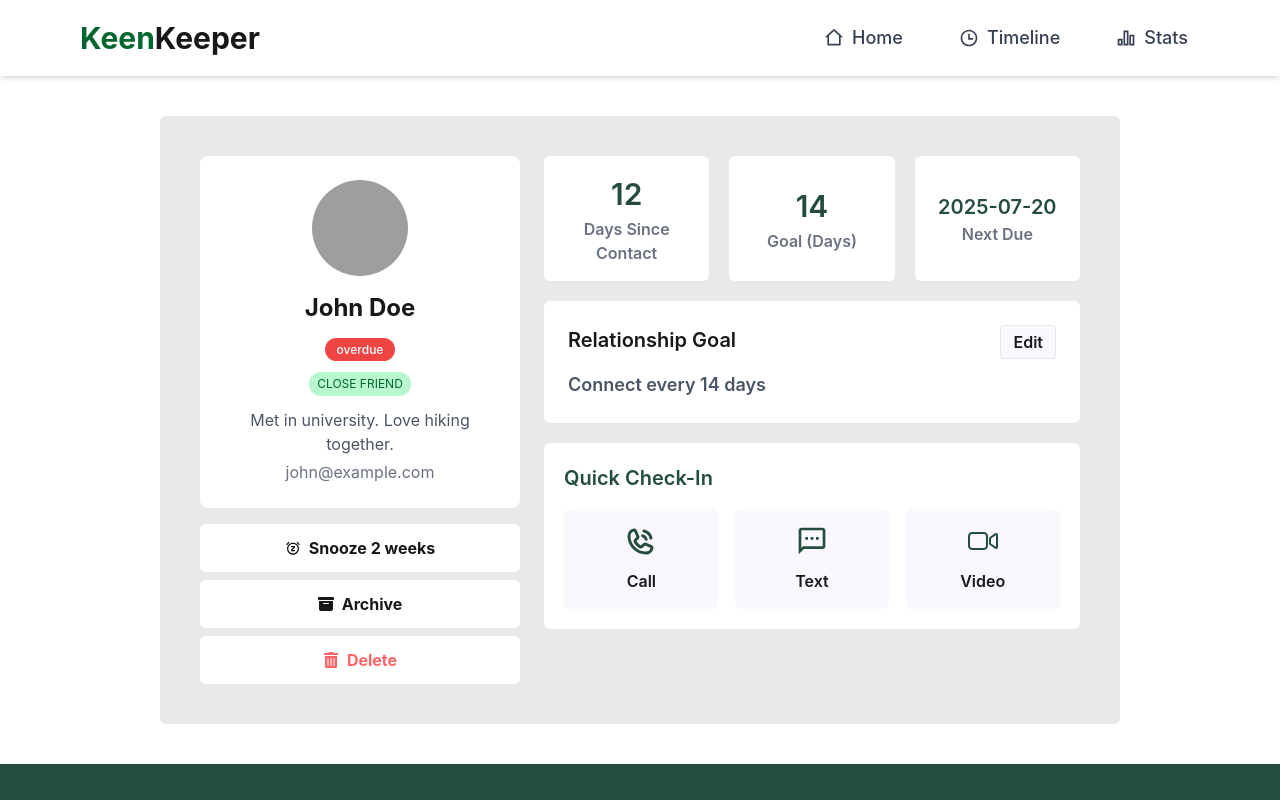
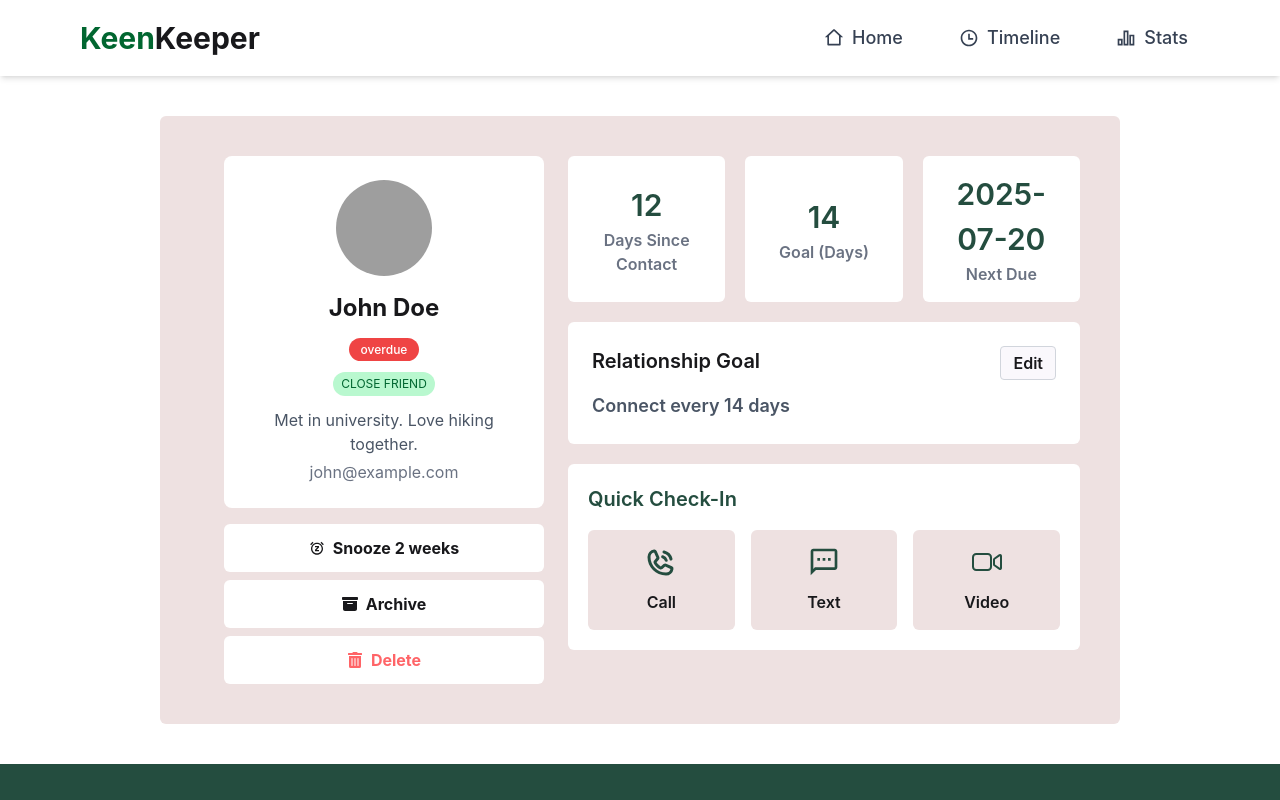
Before and after one commit to ruhul2003/Keen-Keeper, a React (Vite) app: page /friends/1 in a window 1280 px wide. Shown: the top 800 px of the page. Built offline with nearby package versions, Linux system fonts and the light colour scheme; grey boxes are pictures that could not be loaded.

Commit message:
Added toast on call,text and video call

```diff
--- a/package.json
+++ b/package.json
@@ -15,6 +15,7 @@
     "react-dom": "^19.2.4",
     "react-icons": "^5.6.0",
     "react-router-dom": "^7.14.1",
+    "react-toastify": "^11.0.5",
     "tailwindcss": "^4.2.2"
   },
   "devDependencies": {
--- a/src/Components/FriendDetails.jsx
+++ b/src/Components/FriendDetails.jsx
@@ -1,24 +1,52 @@
-import React, { useEffect, useState } from 'react'; // React hooks
-import { useParams } from 'react-router-dom'; // to get URL params
-import { RiAlarmSnoozeLine } from "react-icons/ri"; // snooze icon
-import { FaBoxArchive } from "react-icons/fa6"; // archive icon
-import { FaTrashAlt } from "react-icons/fa"; // trash icon
-import { PiPhoneCallBold } from "react-icons/pi"; // call icon
-import { MdOutlineSms } from "react-icons/md"; // sms icon
-import { IoVideocamOutline } from "react-icons/io5"; // video icon
+import React, { useEffect, useState } from 'react';
+import { useParams } from 'react-router-dom';
+import { RiAlarmSnoozeLine } from "react-icons/ri";
+import { FaBoxArchive } from "react-icons/fa6";
+import { FaTrashAlt } from "react-icons/fa";
+import { PiPhoneCallBold } from "react-icons/pi";
+import { MdOutlineSms } from "react-icons/md";
+import { IoVideocamOutline } from "react-icons/io5";
+import { toast, ToastContainer } from 'react-toastify';
+import { ImCheckboxChecked } from "react-icons/im";
+import 'react-toastify/dist/ReactToastify.css';
 
 const FriendDetails = () => {
-    const { id } = useParams(); // get friend id from route
-    const [friend, setFriend] = useState(null); // store friend data
+    const { id } = useParams();
+    const [friend, setFriend] = useState(null);
 
-    // status color mapping
+    const call = () => {
+        toast.success(
+            <div className="flex items-center gap-2">
+                <ImCheckboxChecked className="text-white text-lg" />
+                <span className=' font-semibold'>Call with {friend.name}</span>
+            </div>
+        );
+    };
+
+    const text = () => {
+        toast.success(
+            <div className="flex items-center gap-2">
+                <ImCheckboxChecked className="text-white text-lg" />
+                <span className='font-semibold'>Message with {friend.name}</span>
+            </div>
+        );
+    };
+
+    const video = () => {
+        toast.success(
+            <div className="flex items-center gap-2">
+                <ImCheckboxChecked className="text-white text-lg" />
+                <span className='font-semibold'>Video Call with {friend.name}</span>
+            </div>
+        );
+    };
+
     const statusStyles = {
         "overdue": "bg-[#EF4444] text-white",
         "Almost due": "bg-[#EFAD44] text-white",
         "On Track": "bg-[#244D3F] text-white"
     };
 
-    // fetch friend data
     useEffect(() => {
         fetch('/friends.json')
             .then(res => res.json())
@@ -28,55 +56,48 @@ const FriendDetails = () => {
             });
     }, [id]);
 
-    // loading state
     if (!friend) {
         return <p className="text-center mt-10">Loading...</p>;
     }
 
     return (
-        <div className='bg-[#E9E9E9] w-9/12 mx-auto my-10 flex gap-6 rounded-md py-10 px-10'>
+        <div className='bg-[#eee1e1] w-9/12 mx-auto my-10 flex gap-6 rounded-md py-10 px-10'>
+
+            {/* TOAST CONTAINER */}
+            <ToastContainer
+                position="top-center"
+                autoClose={1200}
+                hideProgressBar
+            />
 
             {/* LEFT COLUMN */}
-            <div className='flex flex-col w-[320px] flex-shrink-0'>
+            <div className='flex flex-col w-[320px] shrink-0'>
 
-                {/* PROFILE CARD (FIXED SIZE) */}
                 <div className="bg-white w-full min-h-[350px] px-6 py-6 rounded-lg text-center flex flex-col">
-
-                    {/* profile image */}
                     <img src={friend.picture} className="w-24 h-24 rounded-full mx-auto" />
 
-                    {/* name */}
                     <h1 className="text-2xl font-bold mt-4">
                         {friend.name}
                     </h1>
 
-                    {/* status */}
                     <div className="my-3">
-                        <span
-                            className={`text-xs font-medium px-3 py-1 rounded-full ${statusStyles[friend.status]}`}
-                        >
+                        <span className={`text-xs font-medium px-3 py-1 rounded-full ${statusStyles[friend.status]}`}>
                             {friend.status}
                         </span>
                     </div>
 
-                    {/* tags (fixed spacing) */}
                     <div className="flex flex-wrap justify-center gap-2 mb-3">
                         {friend.tags.map((tag, index) => (
-                            <span
-                                key={index}
-                                className="text-xs bg-green-200 text-green-800 px-2 py-1 rounded-full"
-                            >
+                            <span key={index} className="text-xs bg-green-200 text-green-800 px-2 py-1 rounded-full">
                                 {tag}
                             </span>
                         ))}
                     </div>
 
-                    {/* bio */}
                     <p className="text-gray-600 text-[16px] mb-1">
                         {friend.bio}
                     </p>
 
-                    {/* email */}
                     <p className="text-[16px] text-gray-500 break-all mt-0">
                         {friend.email}
                     </p>
@@ -101,9 +122,7 @@ const FriendDetails = () => {
             {/* RIGHT COLUMN */}
             <div className='flex-1 items-center justify-center'>
 
-                {/* STATS ROW */}
                 <div className='flex gap-5'>
-
                     <div className='flex-1 text-center bg-white rounded-md p-4 min-h-[120px] flex flex-col justify-center'>
                         <h1 className='text-[30px] text-[#244D3F] font-semibold'>
                             {friend.days_since_contact}
@@ -123,7 +142,7 @@ const FriendDetails = () => {
                     </div>
 
                     <div className='flex-1 text-center bg-white rounded-md p-4 min-h-[120px] flex flex-col justify-center'>
-                        <h1 className='text-[20px] text-[#244D3F] font-semibold'>
+                        <h1 className='text-[30px] text-[#244D3F] font-semibold'>
                             {friend.next_due_date}
                         </h1>
                         <p className='text-gray-500 font-semibold'>
@@ -132,13 +151,12 @@ const FriendDetails = () => {
                     </div>
                 </div>
 
-                {/* RELATIONSHIP GOAL */}
                 <div className='w-full p-6 bg-white rounded-md mt-5'>
                     <div className='flex justify-between'>
                         <h1 className='text-[20px] font-semibold'>
                             Relationship Goal
                         </h1>
-                        <button className='px-3 py-1 bg-[#FAF8FC] border border-gray-200 font-semibold rounded-sm'>
+                        <button className='px-3 py-1 bg-[#FAF8FC] border border-gray-300 font-semibold rounded-sm'>
                             Edit
                         </button>
                     </div>
@@ -157,17 +175,17 @@ const FriendDetails = () => {
 
                     <div className='flex gap-4'>
 
-                        <div className='flex-1 flex flex-col items-center gap-3 bg-[#FAF8FC] p-4 rounded-md'>
+                        <div onClick={call} className='flex-1 flex flex-col items-center gap-3 bg-[#eee1e1] p-4 rounded-md hover:bg-[#e6d9d9] cursor-pointer'>
                             <PiPhoneCallBold className='text-[#244D3F] text-[32px]' />
                             <p className='font-semibold'>Call</p>
                         </div>
 
-                        <div className='flex-1 flex flex-col items-center gap-3 bg-[#FAF8FC] p-4 rounded-md'>
+                        <div onClick={text} className='flex-1 flex flex-col items-center gap-3 bg-[#eee1e1] p-4 rounded-md hover:bg-[#e6d9d9] cursor-pointer'>
                             <MdOutlineSms className='text-[#244D3F] text-[32px]' />
                             <p className='font-semibold'>Text</p>
                         </div>
 
-                        <div className='flex-1 flex flex-col items-center gap-3 bg-[#FAF8FC] p-4 rounded-md'>
+                        <div onClick={video} className='flex-1 flex flex-col items-center gap-3 bg-[#eee1e1] p-4 rounded-md hover:bg-[#e6d9d9] cursor-pointer'>
                             <IoVideocamOutline className='text-[#244D3F] text-[32px]' />
                             <p className='font-semibold'>Video</p>
                         </div>
```
Also changed, not shown: 1 other file (tests, documents, lock files or other folders).
